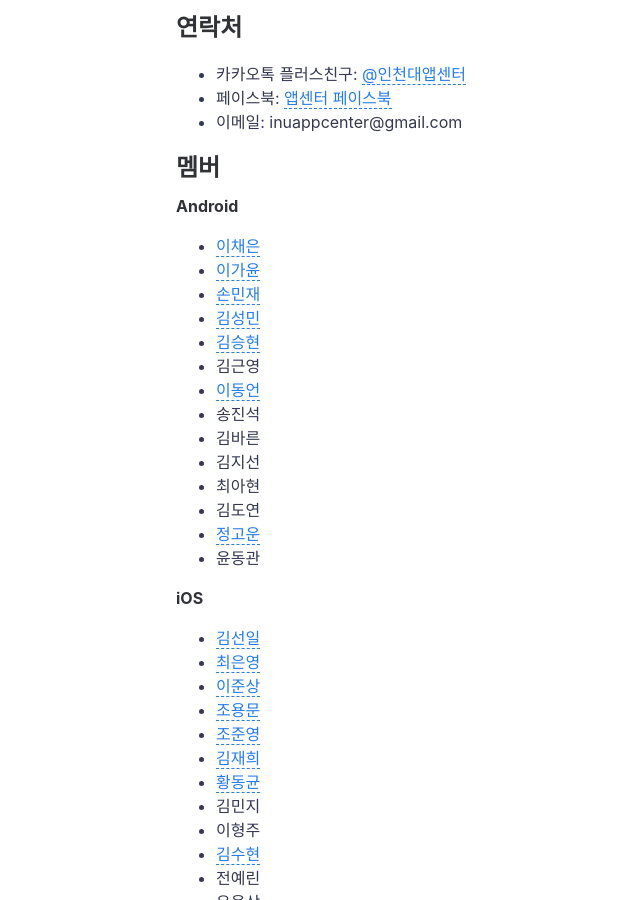
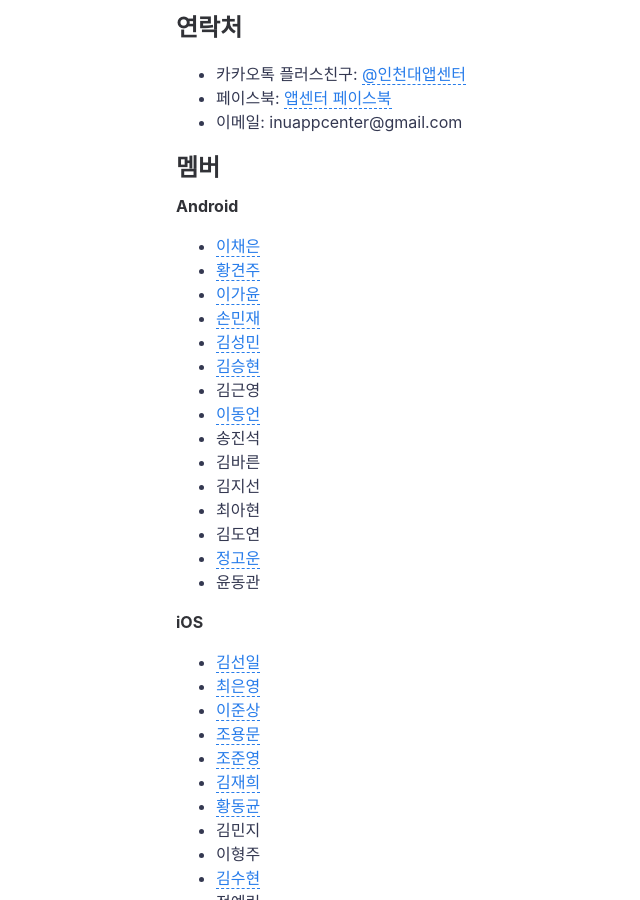
Before and after one commit to inu-appcenter/inu-appcenter.github.io, a Jekyll site: the page built from about.md, in a window 1280 px wide and 900 px high, scrolled down 366 px. Shown: the whole window, without its empty margins (44-684 px from the left). Built offline with Jekyll 4.4.1, drawn with Linux system fonts in a browser that asks for light colours.

Commit message:
멤버추가

```diff
--- a/about.md
+++ b/about.md
@@ -17,6 +17,7 @@ permalink: /about/
 #### Android
 
 * [이채은](https://github.com/chaeeun)
+* [황견주](https://github.com/Kyun-J)
 * [이가윤](https://github.com/Gayoon)
 * [손민재](https://github.com/bungabear)
 * [김성민](https://github.com/pinokio531)
```
Also changed, not shown: README.md.
